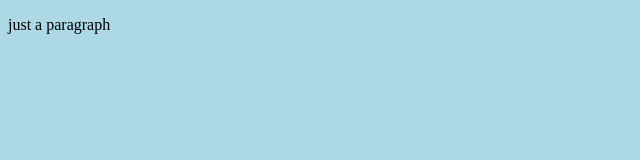
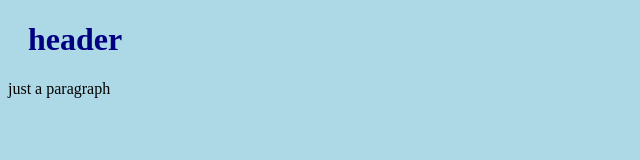
Before and after one commit to michaelsUsername1994/repo2, a plain HTML site: page index.html in a window 1280 px wide. Shown: the whole page, without its empty margins (0-640 px from the left). Drawn offline with Linux system fonts and the light colour scheme.

Commit message:
updating 2nd branch

```diff
--- a/index.html
+++ b/index.html
@@ -10,6 +10,7 @@
 </head>
 
 <body>
+    <h1>header</h1>
     <p>just a paragraph</p>
 
 </body>
```
